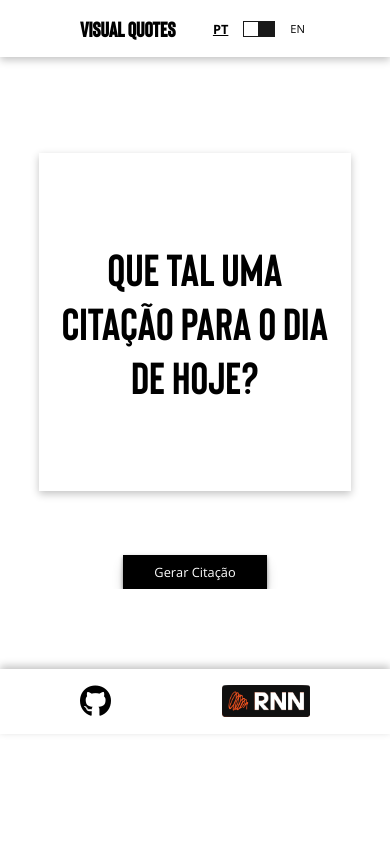
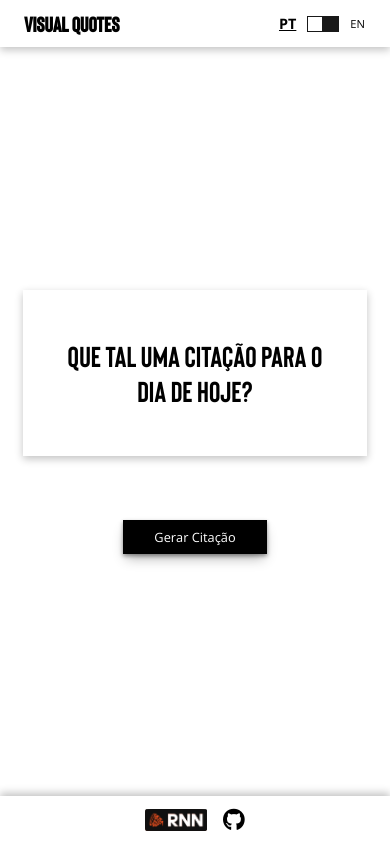
Before and after one commit to renanfochetto/angular-quotations, an Angular app: page / in a window 390 px wide. Built offline with nearby package versions, Linux system fonts and the light colour scheme; no server answers.

Commit message:
"ajustes no layout e inserção de media queries"

```diff
--- a/src/app/components/frases/frases.component.css
+++ b/src/app/components/frases/frases.component.css
@@ -1,3 +1,9 @@
+.main-container {
+  height: 100vh;
+  display: flex;
+  flex-direction: column;
+}
+
 .header {
   display: flex;
   justify-content: space-between;
@@ -10,7 +16,7 @@
   font-family: 'Bison', sans-serif;
   font-size: 1.3rem;
   color: black;
-  margin: 1rem 0;
+  margin: 0.7rem 0;
   text-shadow:
     -1px -1px 0px #ffffff,
     1px -1px 0px #ffffff,
@@ -42,15 +48,22 @@
   transition: background 0.3s;
 }
 
+
 .lang-option {
   font-family: 'Open Sans', sans-serif;
   font-size: 0.7rem;
   color: black;
   margin: 0 5px;
+  text-shadow:
+    -1px -1px 0px #ffffff,
+    1px -1px 0px #ffffff,
+    -1px 1px 0px #ffffff,
+    1px 1px 0px #ffffff;
+
 }
 
 .lang-option.active {
-  font-size: 0.8rem;
+  font-size: 0.9rem;
   font-weight: bold;
   text-decoration: underline;
 }
@@ -74,9 +87,7 @@
   display: flex;
   flex-direction: column;
   align-items: center;
-  justify-content: center;
-  width: 100vw;
-  overflow: hidden;
+  margin-top: auto;
 }
 
 .container-botoes {
@@ -102,11 +113,10 @@
   align-items: center;
   justify-content: center;
   flex-direction: column;
-  height: 40vh;
   width: 80vw;
-  position: relative;
   box-shadow: rgba(0, 0, 0, 0.24) 0px 3px 8px;
-  margin-top: 6rem;
+  margin-bottom: 4rem;
+  padding: 3rem 1rem;
 }
 
 .frase, .titulo {
@@ -148,7 +158,6 @@
   cursor: pointer;
   border: none;
   box-shadow: rgba(0, 0, 0, 0.4) 0px 2px 4px, rgba(0, 0, 0, 0.3) 0px 7px 13px -3px, rgba(0, 0, 0, 0.2) 0px -3px 0px inset;
-  margin-top: 4rem;
   transition: transform 0.1s ease, box-shadow 0.1s ease;
 }
 
@@ -159,21 +168,58 @@
 
 footer {
   display: flex;
-  justify-content: space-between;
+  justify-content: center;
   align-items: center;
-  height: 3.5rem;
-  margin-top: 5rem;
+  gap: 1rem;
   background-color: rgba(255, 255, 255, 0.3);
-  padding: 0.3rem 5rem;
+  padding: 0.2rem 5rem;
   box-shadow: rgba(0, 0, 0, 0.24) 0px -3px 8px;
+  margin-top: auto;
 }
 
 .logo-footer {
-  height: 2rem;
+  height: 1.6rem;
+  margin: 0.6rem 0;
 }
 
 .fa-github {
   color: black;
-  font-size: 2rem;
+  font-size: 1.6rem;
   cursor: pointer;
 }
+
+@media (max-width: 480px) {
+
+  .header {
+    padding: 0 1.5rem;
+  }
+
+  .lang-option {
+    margin: 0 1px;
+  }
+
+  .frase, .titulo {
+    font-size: 1.8rem;
+  }
+
+  .autor {
+    font-size: 0.9rem;
+  }
+
+  .container-botoes {
+    width: 85%;
+  }
+
+}
+
+@media (max-width: 1024px) {
+
+  .logo-footer {
+    height: 1.4rem;
+  }
+
+  .fa-github {
+    font-size: 1.4rem;
+  }
+
+}
--- a/src/app/components/frases/frases.component.html
+++ b/src/app/components/frases/frases.component.html
@@ -1,4 +1,5 @@
-<header class="header">
+<div class="main-container">
+  <header class="header">
   <h4 class="logo">Visual Quotes</h4>
   <div class="seletor-container">
     <span class="lang-option" [class.active]="idiomaSelecionado === 'pt'">PT</span>
@@ -9,9 +10,7 @@
     <span class="lang-option" [class.active]="idiomaSelecionado === 'en'">EN</span>
   </div>
 </header>
-
-
-<section class="container">
+  <section class="container">
   <div class="frase-container">
     <div *ngIf="!isLoading && !fraseTraduzida" class="titulo">{{ titulo }}</div>
     <div *ngIf="isLoading" class="loading">
@@ -31,7 +30,8 @@
   </div>
   <button (click)="gerarFraseDoDia()" class="button" role="button">{{ botaoTexto }}</button>
 </section>
-<footer class="footer">
+  <footer class="footer">
+  <img src="/assets/logo.png" alt="Logo" class="logo-footer">
   <a href="https://github.com/renanfochetto" target="_blank" rel="noopener noreferrer"><i class="fa-brands fa-github"></i></a>
-  <img src="/assets/logo.png" alt="Logo" class="logo-footer">
 </footer>
+</div>
--- a/src/styles.css
+++ b/src/styles.css
@@ -7,10 +7,8 @@
   font-style: normal;
 }
 
-body {
+html, body {
   margin: 0;
   padding: 0;
-  height: 100vh;
   font-family: 'Bison', sans-serif;
-  display: flex;
 }
```
